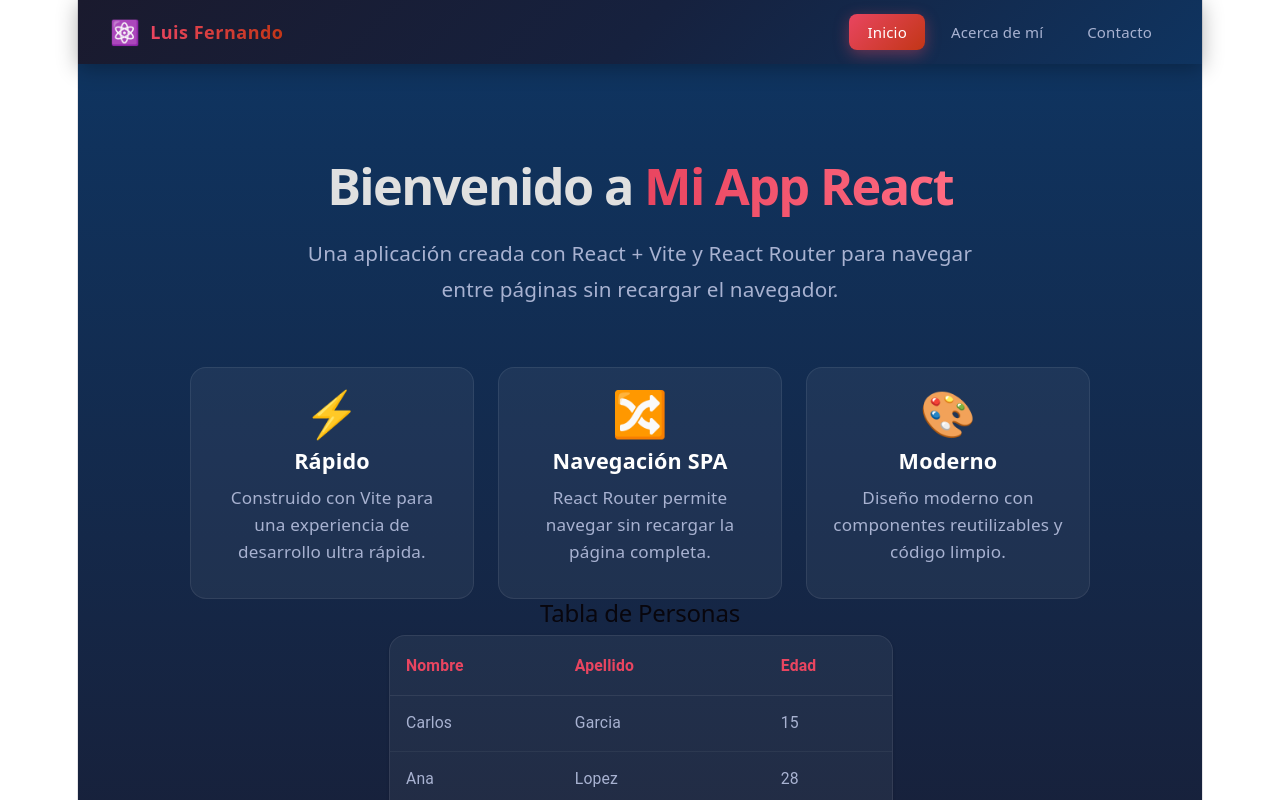
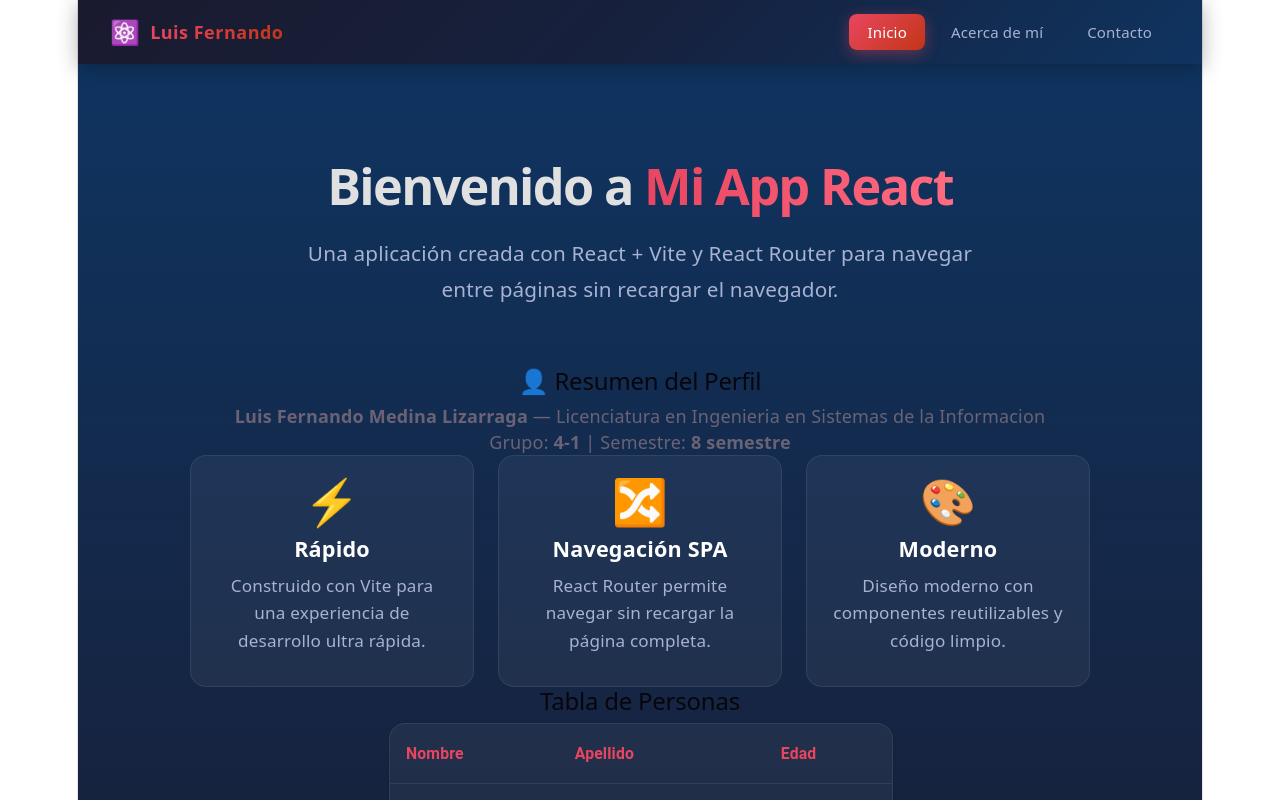
Before and after one commit to luis14111/actividad-react-Luis-Medina, a React (Vite) app in the folder luis-react/: page / in a window 1280 px wide. Shown: the top 800 px of the page. Built offline with nearby package versions, Linux system fonts and the light colour scheme.

Commit message:
Se implemento la funcion de useContext donde muestra los datos de la persona (Luis)

```diff
--- /dev/null
+++ b/luis-react/src/components/PerfilResumen.jsx
@@ -0,0 +1,21 @@
+import { useAlumnoContext } from "../context/AlumnoContext";
+
+// Componente que muestra un resumen del perfil del alumno usando useContext
+function PerfilResumen() {
+  const { alumno } = useAlumnoContext();
+
+  return (
+    <div className="perfil-resumen">
+      <h2>👤 Resumen del Perfil</h2>
+      <p>
+        <strong>{alumno.nombre}</strong> — {alumno.carrera}
+      </p>
+      <p>
+        Grupo: <strong>{alumno.grupo}</strong> | Semestre:{" "}
+        <strong>{alumno.semestre}</strong>
+      </p>
+    </div>
+  );
+}
+
+export default PerfilResumen;
--- /dev/null
+++ b/luis-react/src/context/AlumnoContext.jsx
@@ -0,0 +1,24 @@
+import { createContext, useContext, useState } from "react";
+
+// Se crea el contexto para la información del alumno
+const AlumnoContext = createContext();
+
+export function AlumnoProvider({ children }) {
+  const [alumno] = useState({
+    nombre: "Luis Fernando Medina Lizarraga",
+    carrera: "Licenciatura en Ingenieria en Sistemas de la Informacion",
+    grupo: "4-1",
+    semestre: "8 semestre",
+  });
+
+  return (
+    <AlumnoContext.Provider value={{ alumno }}>
+      {children}
+    </AlumnoContext.Provider>
+  );
+}
+
+// Hook personalizado para consumir el contexto fácilmente
+export function useAlumnoContext() {
+  return useContext(AlumnoContext);
+}
--- a/luis-react/src/main.jsx
+++ b/luis-react/src/main.jsx
@@ -3,12 +3,16 @@ import { createRoot } from 'react-dom/client'
 import { BrowserRouter } from 'react-router-dom'
 import './index.css'
 import App from './App.jsx'
+import { AlumnoProvider } from './context/AlumnoContext'
 
-// Se envuelve App con BrowserRouter para habilitar el enrutamiento SPA
+// Se envuelve App con BrowserRouter y AlumnoProvider para habilitar el enrutamiento
+// y el acceso al contexto del alumno desde cualquier componente
 createRoot(document.getElementById('root')).render(
   <StrictMode>
     <BrowserRouter>
-      <App />
+      <AlumnoProvider>
+        <App />
+      </AlumnoProvider>
     </BrowserRouter>
   </StrictMode>,
 )
--- a/luis-react/src/pages/Acerca.jsx
+++ b/luis-react/src/pages/Acerca.jsx
@@ -1,8 +1,11 @@
-// Página "Acerca de mí" - Información personal de ejemplo
+// Página "Acerca de mí" - Información obtenida desde el contexto AlumnoContext
 import "./Acerca.css";
 import fotoPerfil from "../assets/foto.jpeg";
+import { useAlumnoContext } from "../context/AlumnoContext";
 
 function Acerca() {
+  const { alumno } = useAlumnoContext();
+
   return (
     <div className="acerca-container">
       <div className="acerca-card">
@@ -15,9 +18,12 @@ function Acerca() {
           />
         </div>
 
-        {/* Información personal */}
-        <h1 className="acerca-nombre">Luis Fernando Medina Lizarraga</h1>
-        <p className="acerca-carrera">Licenciatura en Ingeniería en Sistemas de la Informacion</p>
+        {/* Información personal desde el contexto */}
+        <h1 className="acerca-nombre">{alumno.nombre}</h1>
+        <p className="acerca-carrera">{alumno.carrera}</p>
+        <p className="acerca-grupo-semestre">
+          Grupo: <strong>{alumno.grupo}</strong> &nbsp;|&nbsp; Semestre: <strong>{alumno.semestre}</strong>
+        </p>
         <p className="acerca-bio">
           Soy estudiante de la facultad de informatica mazatlan y me gusta el desarrollo web y la tecnología.
           Me interesa crear aplicaciones modernas y funcionales que resuelvan
--- a/luis-react/src/pages/Home.jsx
+++ b/luis-react/src/pages/Home.jsx
@@ -1,5 +1,6 @@
 // Página principal - Home
 import "./Home.css";
+import PerfilResumen from "../components/PerfilResumen";
 import Table from '@mui/material/Table';
 import TableBody from '@mui/material/TableBody';
 import TableCell from '@mui/material/TableCell';
@@ -31,6 +32,9 @@ function Home() {
           entre páginas sin recargar el navegador.
         </p>
       </section>
+
+      {/* Perfil del alumno obtenido desde el contexto */}
+      <PerfilResumen />
 
       {/* Sección de características */}
       <section className="home-features">
```
